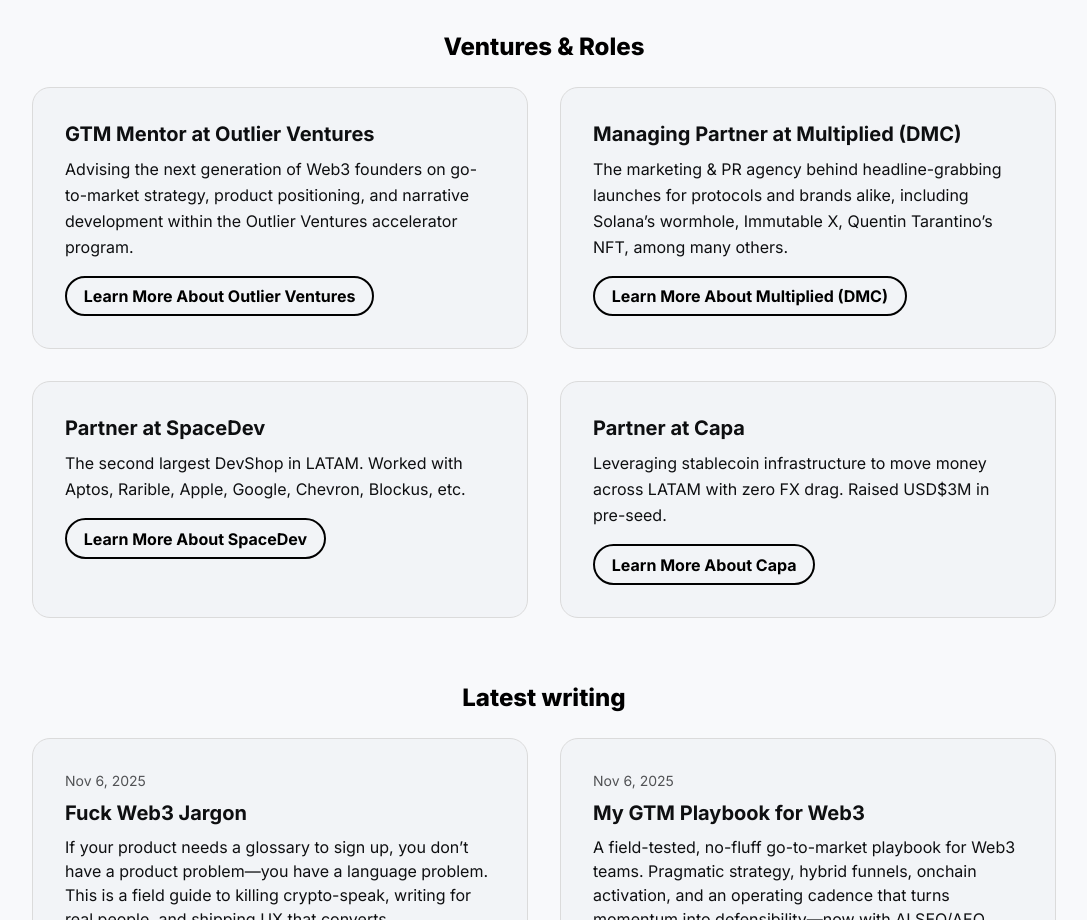
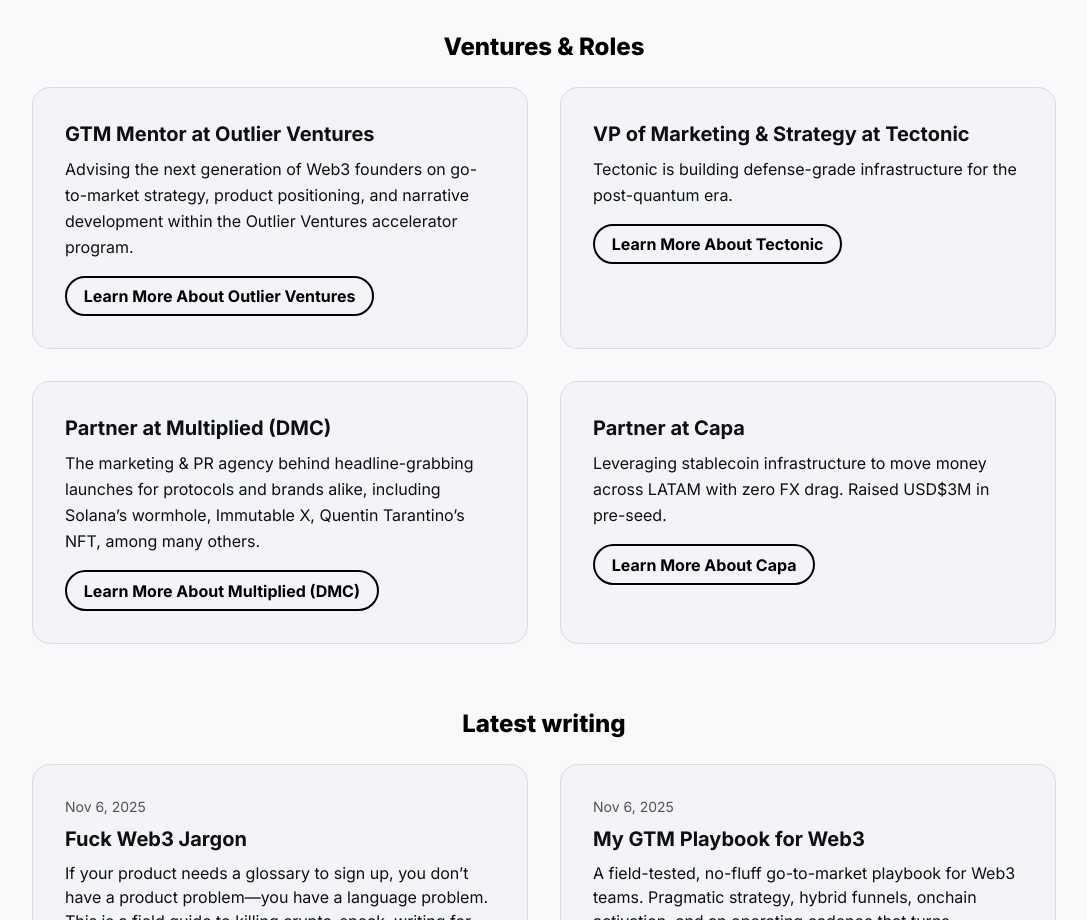
Before and after one commit to danielforeroj/danielforeroj, a React (Vite) app: page / in a window 1280 px wide. Shown: the part 940-1860 px from the top of the page, without its empty margins (96-1183 px from the left). Built offline with nearby package versions, Linux system fonts and the light colour scheme.

Commit message:
Update mock data for Tectonic and Multiplied roles

```diff
--- a/data/mockData.ts
+++ b/data/mockData.ts
@@ -45,17 +45,18 @@ export const initialHomeContent: HomeContent = {
       ctaUrl: "https://outlierventures.io"
     },
     {
-      title: "Managing Partner at Multiplied (DMC)",
+      title: "VP of Marketing & Strategy at Tectonic",
+      body: "Tectonic is building defense-grade infrastructure for the post-quantum era.",
+      ctaLabel: "Learn More About Tectonic",
+      ctaUrl: "https://tectonic.xyz"
+    },
+    {
+      title: "Partner at Multiplied (DMC)",
       body: "The marketing & PR agency behind headline-grabbing launches for protocols and brands alike, including Solana’s wormhole, Immutable X, Quentin Tarantino’s NFT, among many others.",
       ctaLabel: "Learn More About Multiplied (DMC)",
       ctaUrl: "https://multipliedhq.com"
     },
-    {
-      title: "Partner at SpaceDev",
-      body: "The second largest DevShop in LATAM. Worked with Aptos, Rarible, Apple, Google, Chevron, Blockus, etc.",
-      ctaLabel: "Learn More About SpaceDev",
-      ctaUrl: "https://spacedev.io"
-    },
+
     {
       title: "Partner at Capa",
       body: "Leveraging stablecoin infrastructure to move money across LATAM with zero FX drag. Raised USD$3M in pre-seed.",
```
